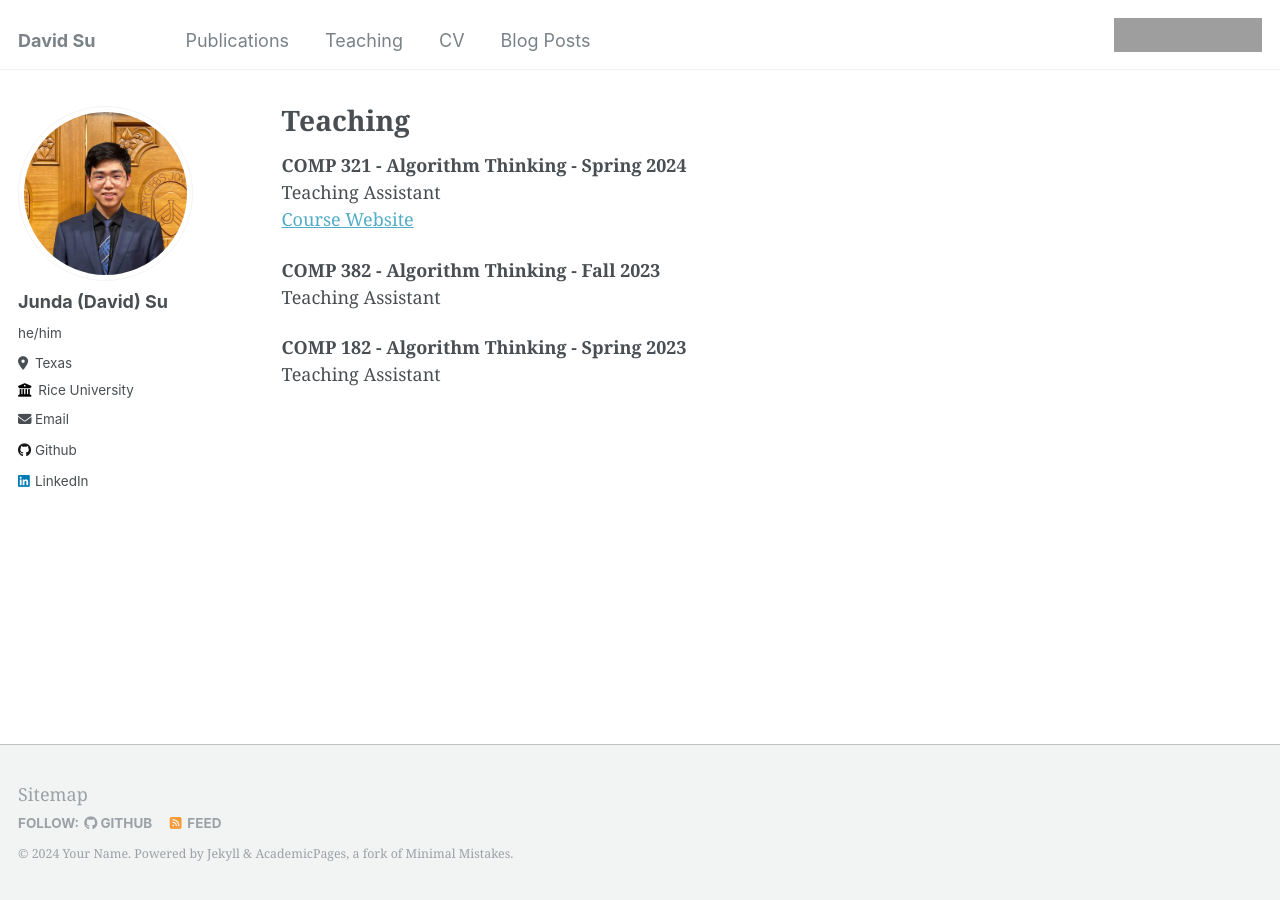
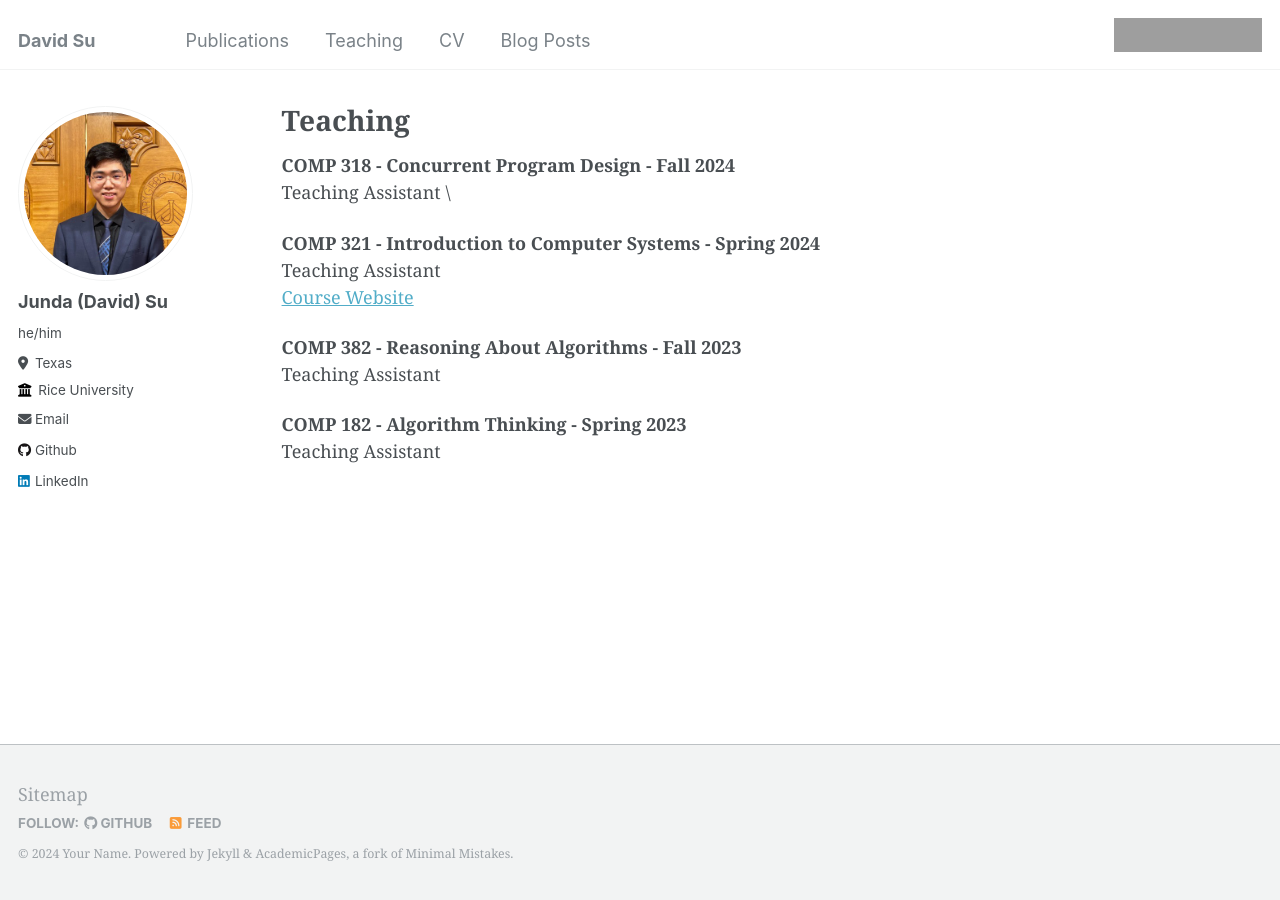
Before and after one commit to Davids048/Davids048.github.io, a Jekyll site: the page built from _pages/teaching.md, in a window 1280 px wide. Built offline with Jekyll 4.4.1, drawn with Linux system fonts in a browser that asks for light colours; grey boxes are pictures that could not be loaded.

Commit message:
Update teachings

```diff
--- a/_pages/teaching.md
+++ b/_pages/teaching.md
@@ -11,13 +11,15 @@ author_profile: true
   {% include archive-single.html %}
 {% endfor %} -->
 
-**COMP 321 - Algorithm Thinking - Spring 2024** \
+**COMP 318 - Concurrent Program Design - Fall 2024** \
+Teaching Assistant \
+
+**COMP 321 - Introduction to Computer Systems - Spring 2024** \
 Teaching Assistant \
 [Course Website](https://www.clear.rice.edu/comp321/html/index.html)
 
-**COMP 382 - Algorithm Thinking - Fall 2023** \
+**COMP 382 - Reasoning About Algorithms - Fall 2023** \
 Teaching Assistant
-
 
 **COMP 182 - Algorithm Thinking - Spring 2023** \
 Teaching Assistant
```
